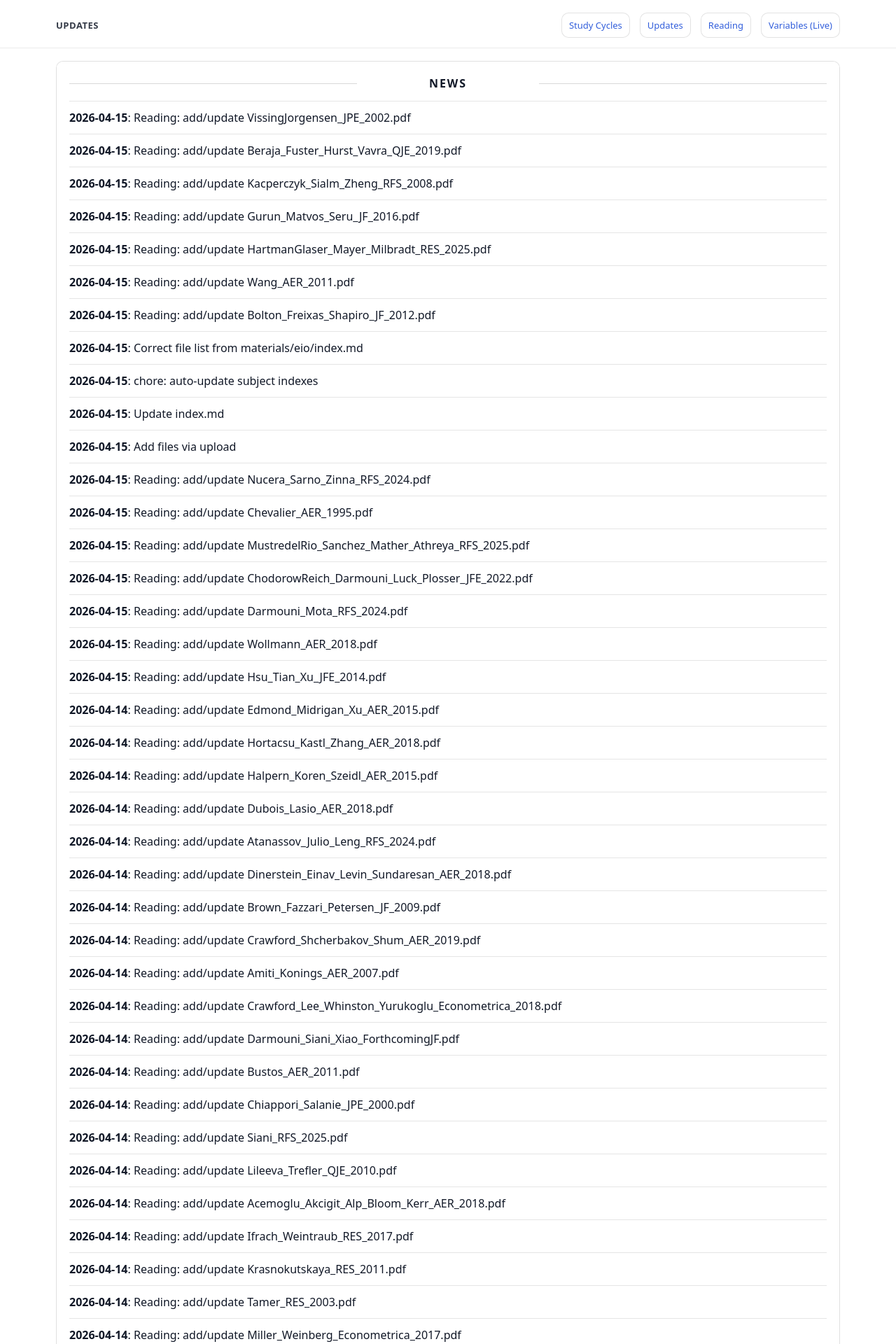
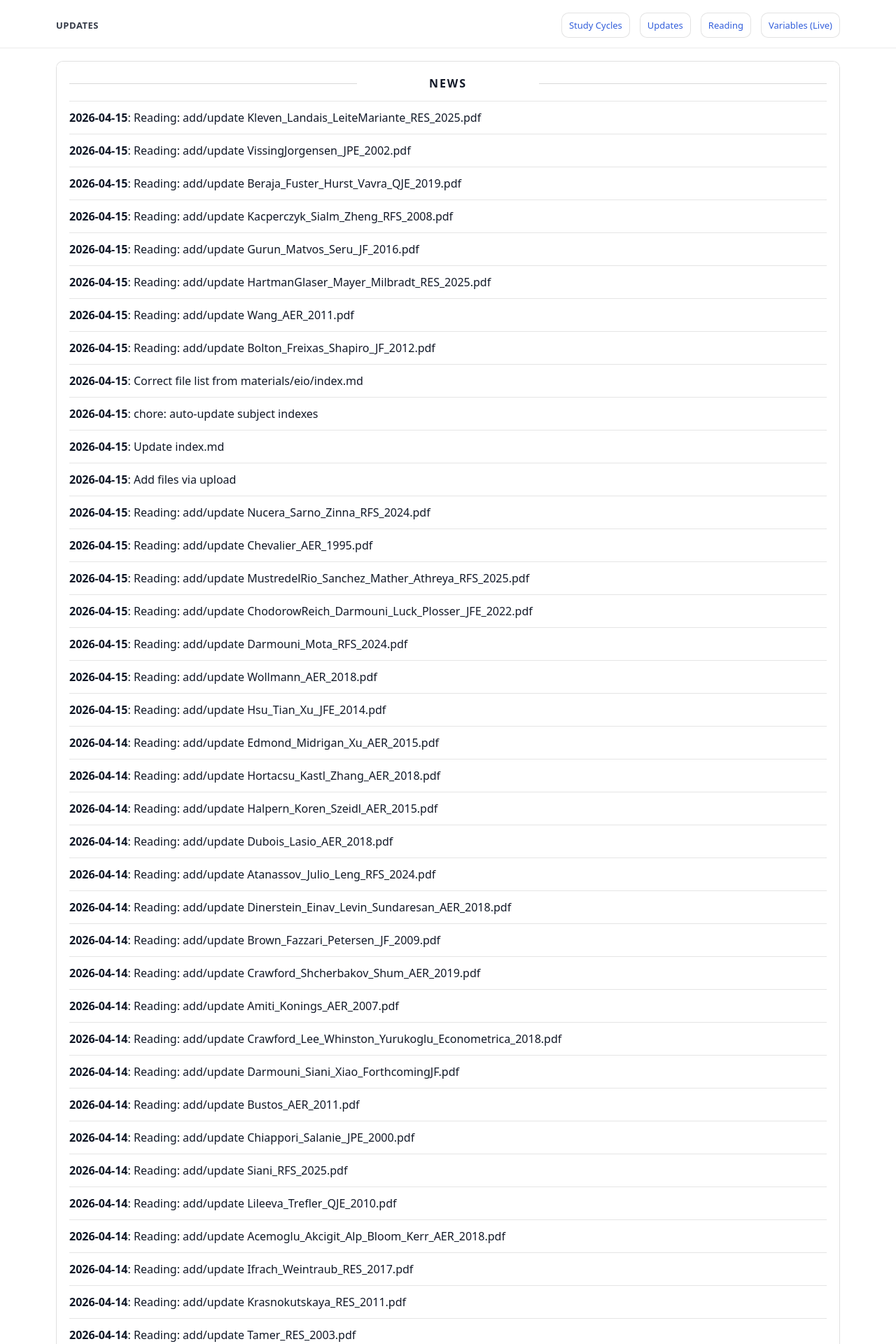
Before and after one commit to yaxinzn/study-archive, a Jekyll site: the page built from updates/index.md, in a window 1280 px wide. Shown: the top 1920 px of the page at 70% size. Built offline with Jekyll 4.4.1, drawn with Linux system fonts in a browser that asks for light colours; some of the changed text lies outside the part shown.

Commit message:
chore: update NEWS feed

```diff
--- a/_data/news.yml
+++ b/_data/news.yml
@@ -1,4 +1,7 @@
 # Auto-generated update history (sorted newest -> oldest). Do not edit manually.
+- ts: "1776248961"
+  date: "2026-04-15"
+  title: "Reading: add/update Kleven_Landais_LeiteMariante_RES_2025.pdf"
 - ts: "1776248381"
   date: "2026-04-15"
   title: "Reading: add/update VissingJorgensen_JPE_2002.pdf"
```
